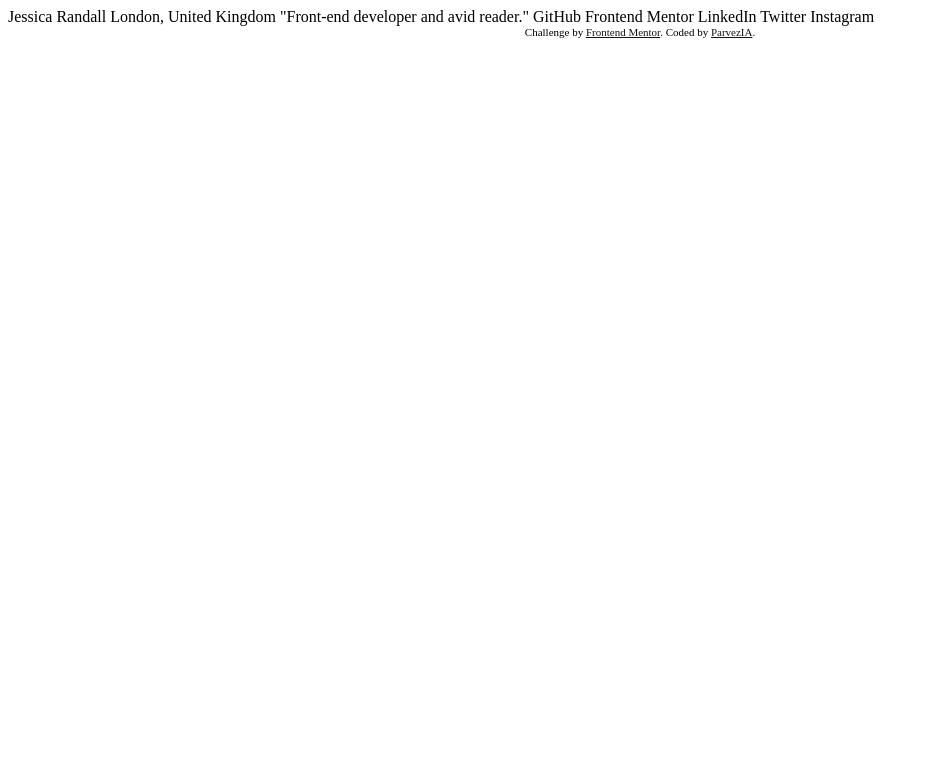
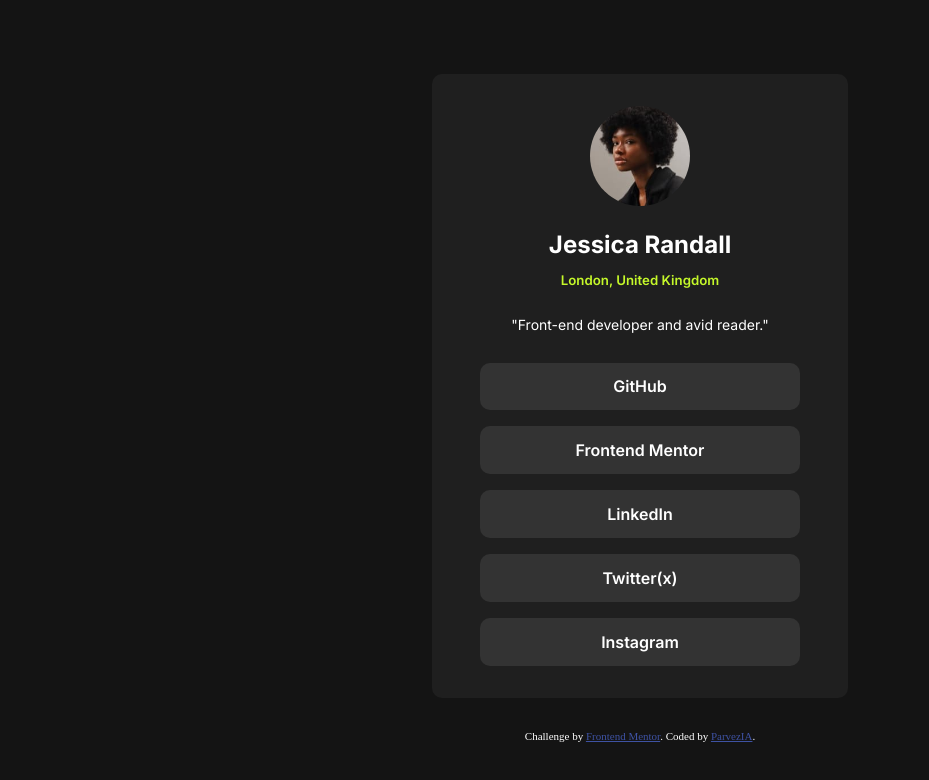
Before and after one commit to ParvezIA/Social-Links-Profile, a plain HTML site: page index.html in a window 1280 px wide. Shown: the whole page, without its empty margins (0-929 px from the left). Drawn offline with Linux system fonts and the light colour scheme; a web font is replaced by a local one.

Commit message:
Social links card challenge completed

```diff
--- a/index.html
+++ b/index.html
@@ -6,25 +6,25 @@
 
   <link rel="icon" type="image/png" sizes="32x32" href="./assets/images/favicon-32x32.png">
   <link rel="stylesheet" href="style.css">
-  <link rel="stylesheet" href="https://fonts.google.com/specimen/Inter">
+  <link rel="preconnect" href="https://fonts.googleapis.com">
+  <link rel="preconnect" href="https://fonts.gstatic.com" crossorigin>
+  <link href="https://fonts.googleapis.com/css2?family=Inter:ital,opsz,wght@0,14..32,100..900;1,14..32,100..900&display=swap" rel="stylesheet">
 
   <title>Frontend Mentor | Social links profile</title>
 
 </head>
 <body>
     <main>
-
+      <img src="assets/images/avatar-jessica.jpeg" alt="avatar-jessica">
+      <h2>Jessica Randall</h2>
+      <h5>London, United Kingdom</h5>
+      <p>"Front-end developer and avid reader."</p>
+      <a href="https://github.com/ParvezIA" class="links">GitHub</a>
+      <a href="https://www.frontendmentor.io/profile/ParvezIA" class="links">Frontend Mentor</a>
+      <a href="www.linkedin.com/in/parvez-attar-70a917317" class="links">LinkedIn</a>
+      <a href="https://x.com/Parvez0410" class="links">Twitter(x)</a>
+      <a href="#" class="links">Instagram</a>
     </main>
-  Jessica Randall
-  London, United Kingdom
-  "Front-end developer and avid reader."
-
-  GitHub
-  Frontend Mentor
-  LinkedIn
-  Twitter
-  Instagram
-
   <footer class="attribution">
     Challenge by <a href="https://www.frontendmentor.io?ref=challenge" target="_blank">Frontend Mentor</a>.
     Coded by <a href="https://www.frontendmentor.io/profile/ParvezIA">ParvezIA</a>.
--- a/style.css
+++ b/style.css
@@ -1,3 +1,4 @@
+/* Defualt colors*/
 :root {
 
 --Green: hsl(75, 94%, 57%);
@@ -10,5 +11,106 @@
 
 }
 
-.attribution { font-size: 11px; text-align: center; }
-.attribution a { color: var(--Grey-900); }
+/*inbuild styleing from frontend mentor*/
+.attribution {
+    font-size: 11px;
+    text-align: center;
+    color: var(--White);
+}
+.attribution a {
+    color: hsl(228, 45%, 44%);
+}
+
+/*Code starts here*/
+
+body {
+    background-color: var(--Grey-900);
+    height: 100vh;
+    display: flex;
+    justify-content: center;
+    align-items: center;
+    flex-direction: column;
+    gap: 2rem;
+}
+
+main {
+    background-color: var(--Grey-800);
+    width: 20em;
+    height: 35em;
+    display: flex;
+    align-items: center;
+    justify-content: center;
+    flex-direction: column;
+    border-radius: 10px;
+    padding: 2rem 3rem;
+}
+
+img {
+    border-radius: 10rem;
+    width: 100px;
+    height: 100px;
+}
+
+h2 {
+    margin: 1em 0 0;
+    font-family: 'Inter', sans-serif;
+    font-weight: 700;
+    color: var(--White);
+}
+
+h5 {
+    margin: 1em 0;
+    font-family: 'Inter', sans-serif;
+    font-weight: 600;
+    color: var(--Green);
+}
+
+p {
+    margin: 1em 0;
+    font-size: 14px;
+    font-family: 'Inter', sans-serif;
+    font-weight: 400;
+    color: var(--White);
+}
+
+a.links {
+    margin-top: 1em;
+    font-family: 'Inter', sans-serif;
+    font-weight: 600;
+    background-color: var(--Grey-700);
+    color: var(--White);
+    width: 20em;
+    height: 4em;
+    border: none;
+    border-radius: 10px;
+    text-decoration: none;
+    display: flex;
+    justify-content: center;
+    align-items: center;
+    transition-duration: 0.4s;
+}
+
+a.links:hover {
+    background-color: var(--Green);
+    color: var(--Grey-700);
+}
+
+/* media queary stars here*/
+
+@media screen and (max-width: 375px) {
+    img {
+        width: 88px;
+        height: 88px;
+    }
+  main {
+    margin-top: 5em;
+    width: 18em;
+    padding: 20px 0;
+  }
+
+  a.links {
+    width: 16em;
+    height: 3em;
+
+  }
+}
```
